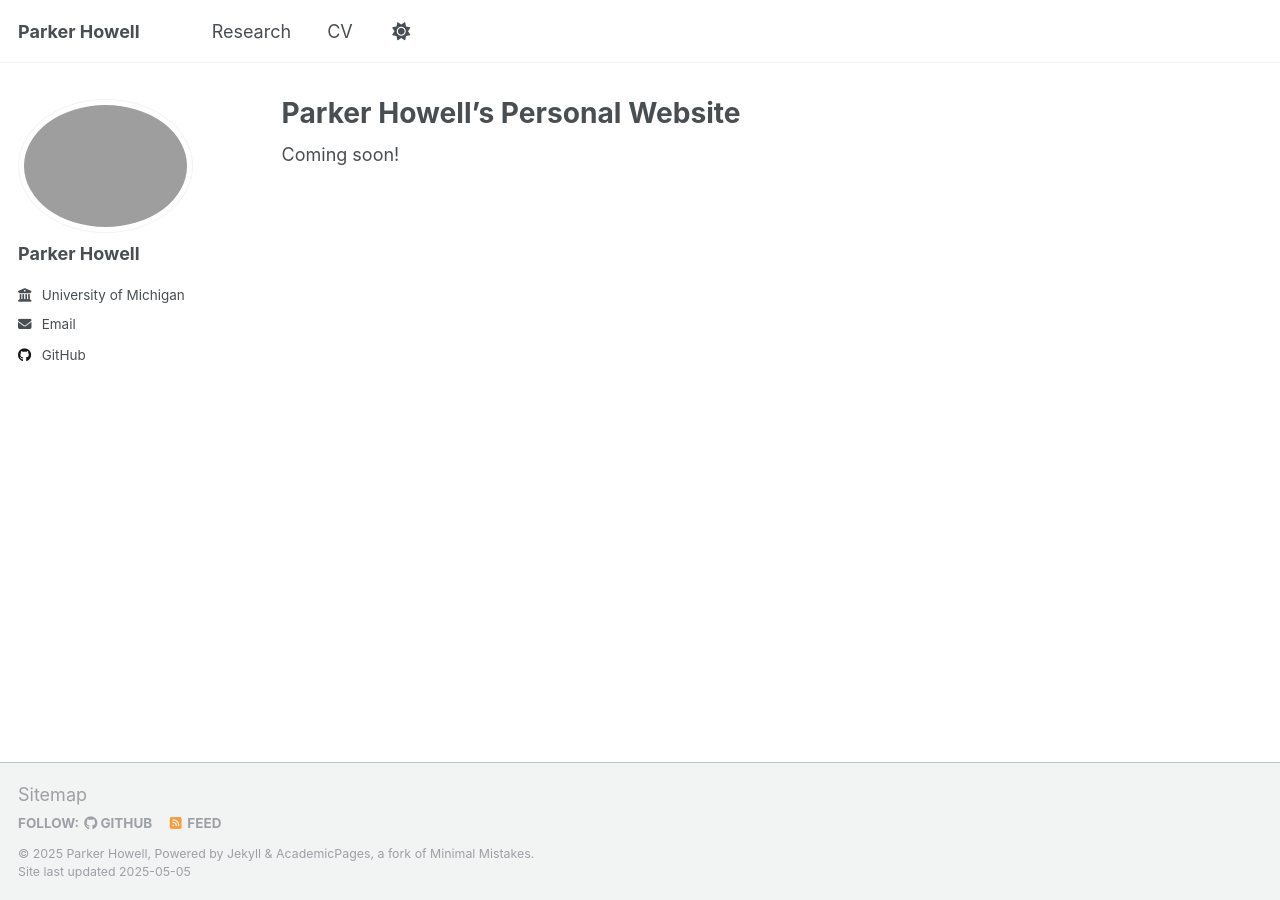
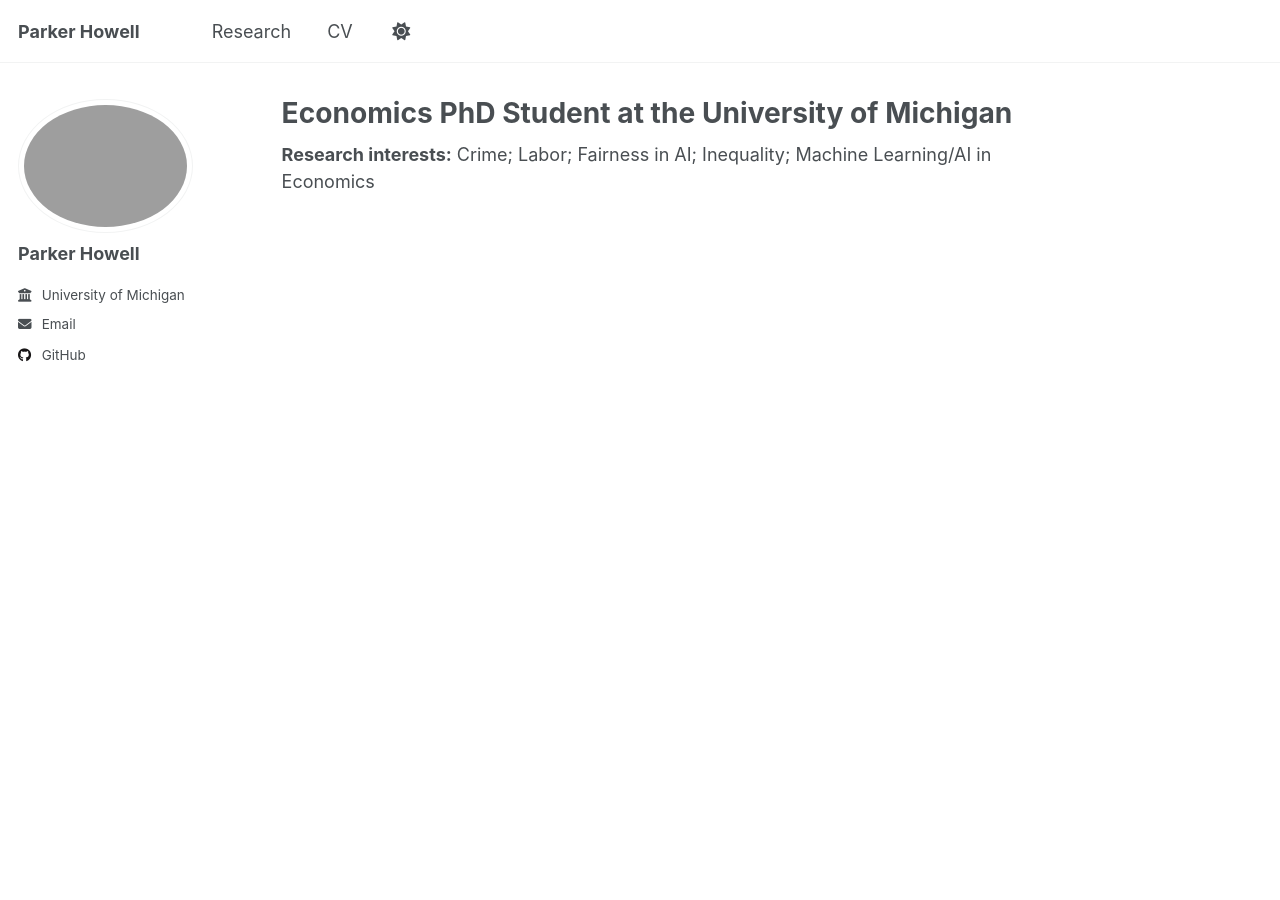
Before and after one commit to parker-howell/parker-howell.github.io, a Jekyll site: the page built from _pages/about.md, in a window 1280 px wide. Built offline with Jekyll 4.4.1, drawn with Linux system fonts in a browser that asks for light colours.

Commit message:
small updates. removed footer

```diff
--- a/_includes/footer.html
+++ /dev/null
@@ -1,25 +0,0 @@
-{% include base_path %}
-
-{% if site.author.github or site.author.bitbucket or site.atom_feed.hide != true %}
-<div class="page__footer-follow">
-  <ul class="social-icons">
-    {% if site.data.ui-text[site.locale].follow_label %}
-      <li><strong>{{ site.data.ui-text[site.locale].follow_label }}</strong></li>
-    {% endif %}
-    {% if site.author.github %}
-      <li><a href="http://github.com/{{ site.author.github }}"><i class="fab fa-github" aria-hidden="true"></i> GitHub</a></li>
-    {% endif %}
-    {% if site.author.bitbucket %}
-      <li><a href="http://bitbucket.org/{{ site.author.bitbucket }}"><i class="fab fa-bitbucket" aria-hidden="true"></i> Bitbucket</a></li>
-    {% endif %}
-    {% if site.atom_feed.hide != true %}
-    <li><a href="{% if site.atom_feed.path %}{{ site.atom_feed.path }}{% else %}{{ base_path }}/feed.xml{% endif %}"><i class="fa fa-fw fa-rss-square" aria-hidden="true"></i> {{ site.data.ui-text[site.locale].feed_label | default: "Feed" }}</a></li>
-    {% endif %}
-  </ul>
-</div>
-{% endif %}
-
-<div class="page__footer-copyright">
-  &copy; {{ site.time | date: '%Y' }} {{ site.name | default: site.title }}, {{ site.data.ui-text[site.locale].powered_by | default: "Powered by" }} <a href="http://jekyllrb.com" rel="nofollow">Jekyll</a> &amp; <a href="https://github.com/academicpages/academicpages.github.io">AcademicPages</a>, a fork of <a href="https://mademistakes.com/work/minimal-mistakes-jekyll-theme/" rel="nofollow">Minimal Mistakes</a>.<br />
-  Site last updated {{ "now" | date: '%Y-%m-%d' %}}
-</div>
--- a/_layouts/default.html
+++ b/_layouts/default.html
@@ -18,12 +18,6 @@ layout: compress
 
     {{ content }}
 
-    <div class="page__footer">
-      <footer>
-        {% include footer/custom.html %}
-        {% include footer.html %}
-      </footer>
-    </div>
 
     {% include scripts.html %}
 
--- a/_pages/about.md
+++ b/_pages/about.md
@@ -1,10 +1,10 @@
 ---
 permalink: /
-title: "Parker Howell's Personal Website"
+title: "Economics PhD Student at the University of Michigan"
 author_profile: true
 redirect_from:
   - /about/
   - /about.html
 ---
 
-Coming soon!
+**Research interests:** Crime; Labor; Fairness in AI; Inequality; Machine Learning/AI in Economics
```
Also changed, not shown: README.md (+4 -86 lines).
